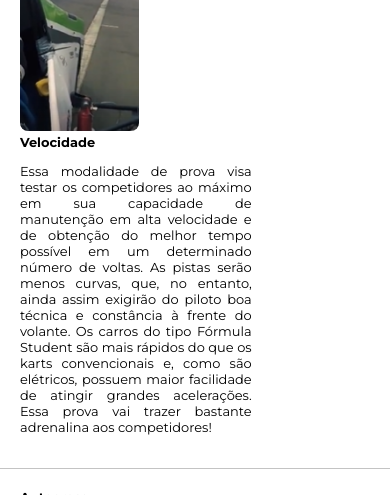
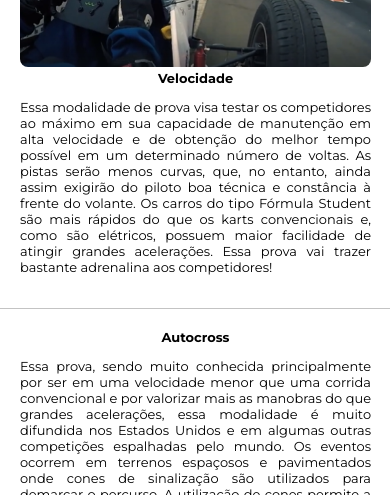
Before and after one commit to Alan-Augusto/Stage, a React (Create React App) app in the folder client/: page /provas in a window 390 px wide. Shown: the part 349-844 px from the top of the page. Built offline with nearby package versions, Linux system fonts and the light colour scheme.

Commit message:
adicionando responsividade

```diff
--- a/client/src/common/Card/Card.css
+++ b/client/src/common/Card/Card.css
@@ -9,6 +9,7 @@
 
 .Card img {
   border-radius: 8px;
+  width: 34%;
 }
 
 .Card_Text {
@@ -34,5 +35,15 @@
   }
   .Card_Text {
     text-align: left;
+    width: 100%;
+  }
+
+  .Card img {
+    width: 100%;
+  }
+
+  .Card_Text h2 {
+    margin: 0px;
+    text-align: center;
   }
 }
--- a/client/src/common/Card/Card.js
+++ b/client/src/common/Card/Card.js
@@ -30,7 +30,6 @@ function Card({ title, text, image, position, cardHeight }) {
             src={image}
             alt={title}
             style={{
-              width: "34%",
               height: cardImageHeight,
               overflow: "hidden",
               objectFit: "cover",
@@ -57,7 +56,6 @@ function Card({ title, text, image, position, cardHeight }) {
             src={image}
             alt={title}
             style={{
-              width: "34%",
               height: cardImageHeight,
               overflow: "hidden",
               objectFit: "cover",
```
